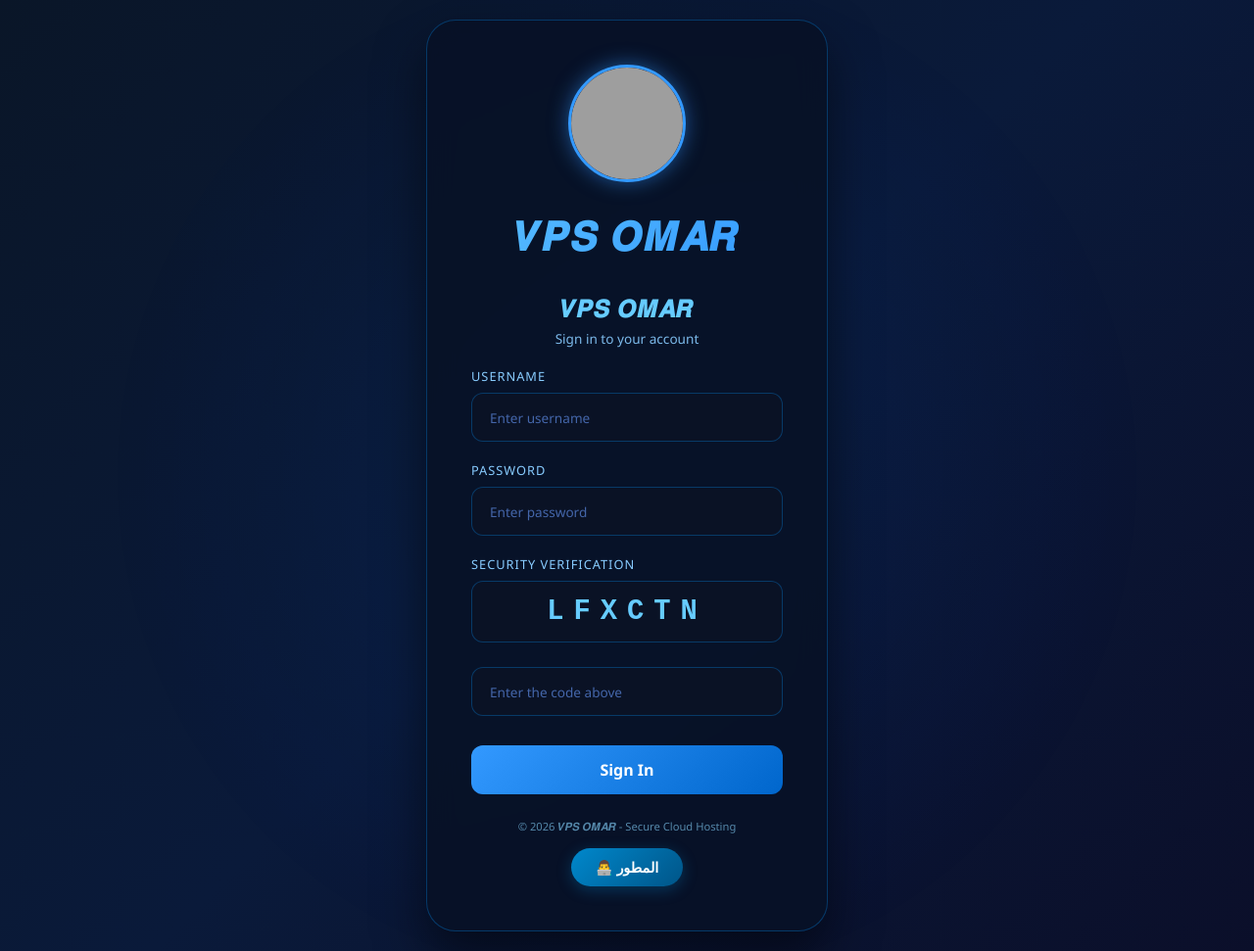
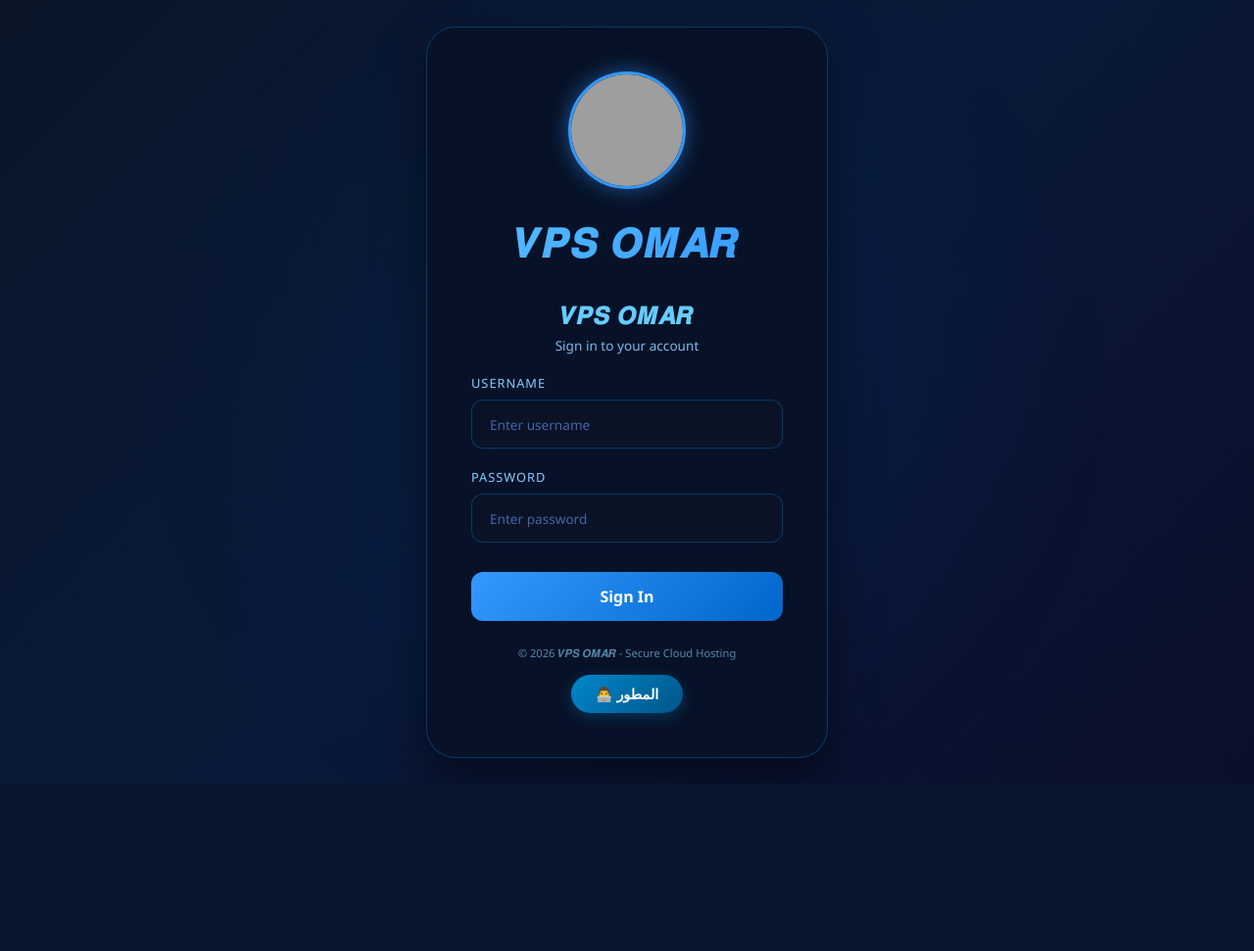
Before and after one commit to t10383596-svg/Grrgrhgr, a Flask app: page /login in a window 1280 px wide. Shown: the whole page at 98% size. After the commit the page ends 793 px from the top, so only its background shows below. Run offline with Flask 3, Linux system fonts and the light colour scheme; grey boxes are pictures that could not be loaded.

Commit message:
Remove captcha and update project files

```diff
--- a/app.py
+++ b/app.py
@@ -689,11 +689,7 @@ def login():
     if request.method == 'POST':
         username = request.form.get('username', '')
         password = request.form.get('password', '')
-        captcha = request.form.get('captcha', '')
         ip = request.remote_addr
-        # تم تعطيل الكابتشا وفحص البريوت فورس مؤقتاً
-        # if captcha != session.get('captcha'):
-        #     return "Captcha incorrect", 400
         # allowed, msg = check_brute_force(ip, username)
         # if not allowed:
         #     return msg, 401
@@ -708,8 +704,7 @@ def login():
         session['role'] = users[username]['role']
         # regenerate_session() # تعطيل مؤقت لحل مشكلة الدخول
         return redirect(url_for('dashboard'))
-    session['captcha'] = ''.join(random.choices(string.ascii_uppercase + string.digits, k=6))
-    return render_template('login.html', captcha=session['captcha'], csrf_token=generate_csrf_token())
+    return render_template('login.html', csrf_token=generate_csrf_token())
 
 @app.route('/api/download_file/<server_id>/<filename>')
 def download_file(server_id, filename):
@@ -1160,4 +1155,4 @@ if __name__ == '__main__':
     os.makedirs(os.path.join(BASE_DIR, 'servers'), exist_ok=True)
     print("=" * 60)
     print("=" * 60)
-    app.run(debug=True, host='0.0.0.0', port=5000)
+    app.run(debug=True, host='0.0.0.0', port=5001)
--- /dev/null
+++ b/brute_force.json
@@ -0,0 +1,6 @@
+{
+    "10.236.89.1_OMAR_ADMIN": {
+        "attempts": 1,
+        "last_attempt": "2026-05-06T16:26:52.666944"
+    }
+}
--- a/requirements.txt
+++ b/requirements.txt
@@ -2,3 +2,4 @@ flask
 psutil
 bcrypt
 gunicorn
+requests
--- a/templates/login.html
+++ b/templates/login.html
@@ -224,11 +224,7 @@
                     <input type="password" name="password" placeholder="Enter password" required>
                 </div>
 
-                <div class="form-group">
-                    <label>SECURITY VERIFICATION</label>
-                    <div class="captcha-box">{{ captcha }}</div>
-                    <input type="text" name="captcha" placeholder="Enter the code above" required style="margin-top: 10px;">
-                </div>
+
 
                 <button type="submit" class="signin-btn">Sign In</button>
             </form>
```
Also changed, not shown: 1 other file.
